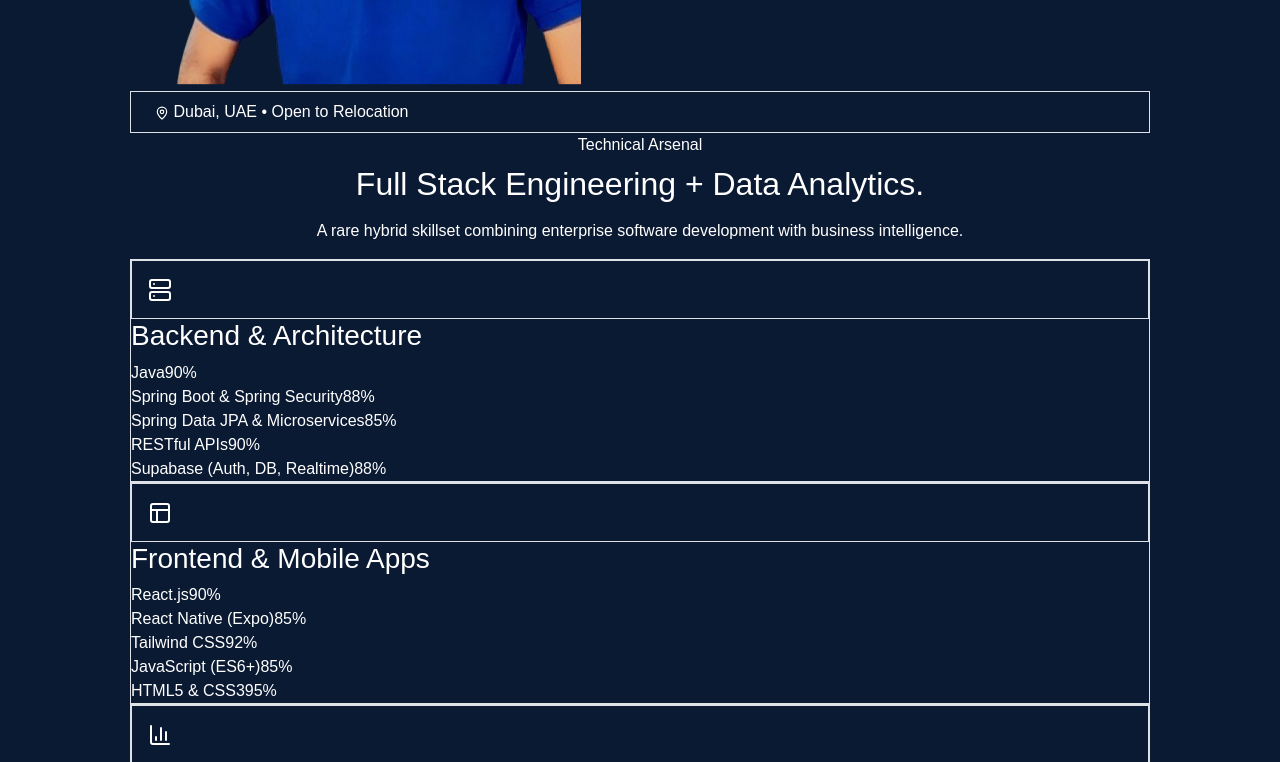
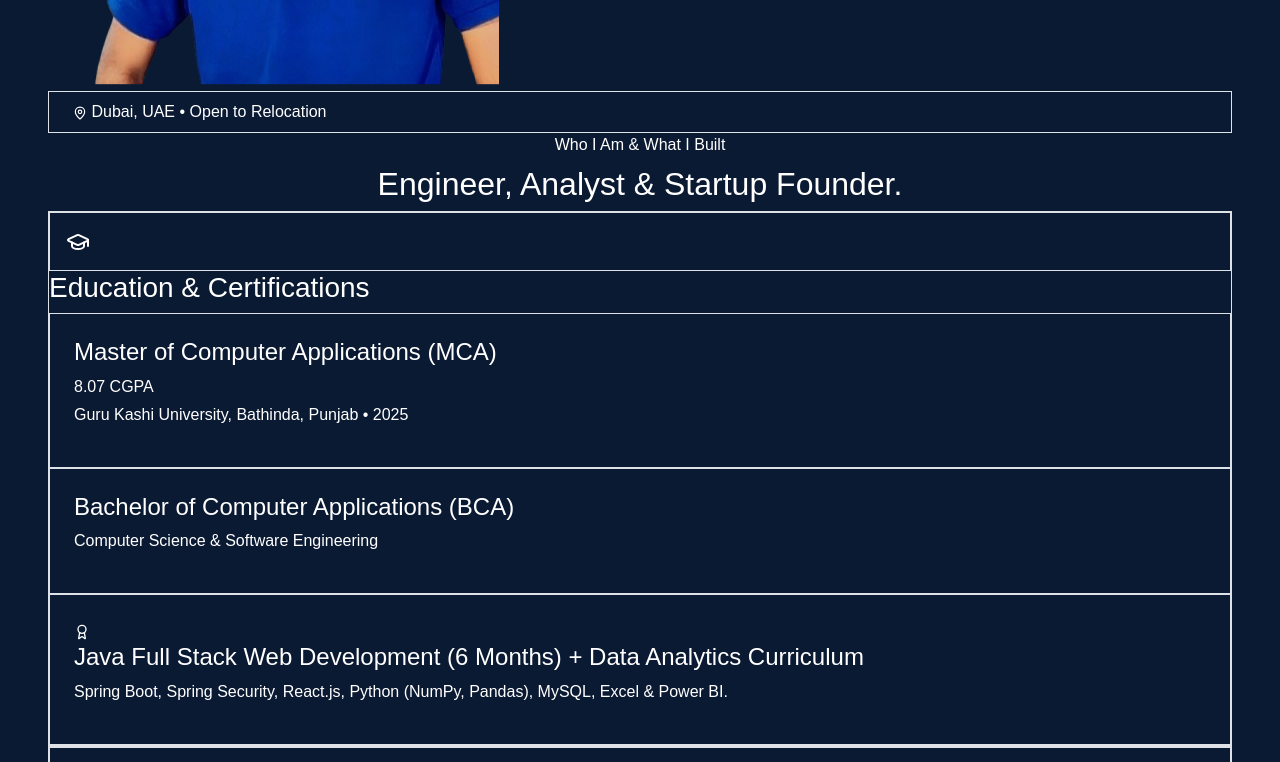
Before and after one commit to eklakhshekh653/secondPortfolio, a React (Vite) app: page / in a window 1280 px wide. Shown: the part 1100-1862 px from the top of the page. Built offline with nearby package versions, Linux system fonts and the light colour scheme.

Commit message:
Refactor App component and remove unused imports

```diff
--- a/src/App.jsx
+++ b/src/App.jsx
@@ -1,30 +1,22 @@
-import React, { useEffect } from "react";
+import React from "react";
 import Navbar from "./components/Navbar";
 import Home from "./components/Home";
+import AboutAndStartup from "./components/AboutAndStartup";
 import Skills from "./components/Skills";
 import Projects from "./components/Projects";
-import Contact from './components/Contact'
-import Aos from "aos";
-import "aos/dist/aos.css"
+import Contact from "./components/Contact";
 
-
-const App = () => {
- useEffect(() => {
-  Aos.init();
-
- }, [])
-
+export default function App() {
   return (
-    <>
+    <div className="bg-[#030712] text-white min-h-screen font-sans selection:bg-cyan-500/30 selection:text-white scroll-smooth">
       <Navbar />
-      <div className="container">
+      <main>
         <Home />
+        <AboutAndStartup />
         <Skills />
         <Projects />
         <Contact />
-      </div>
-    </>
+      </main>
+    </div>
   );
-};
-
-export default App;
+}
```
